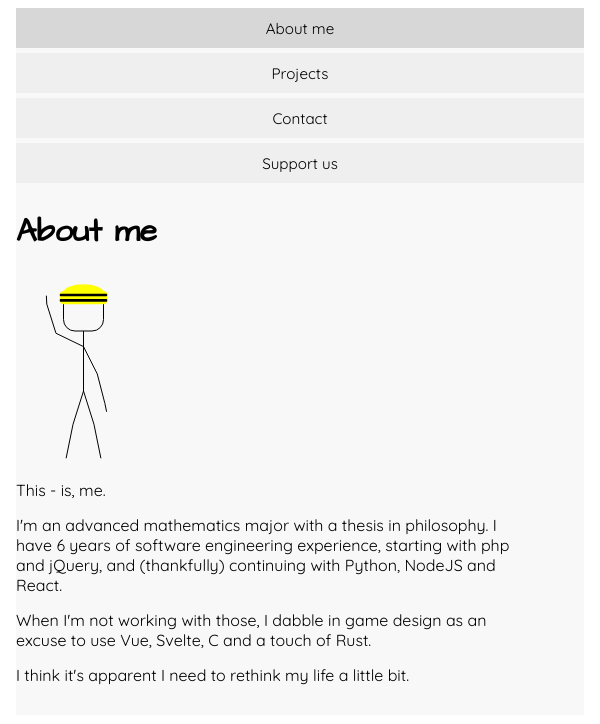
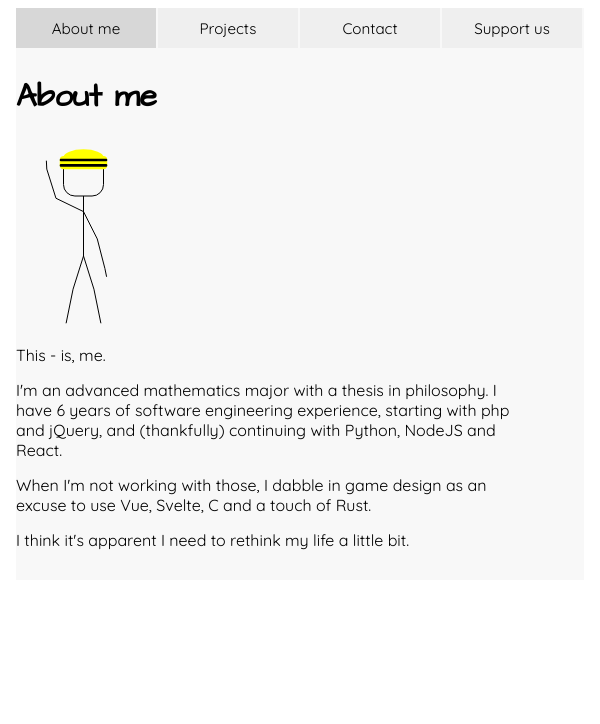
Before and after one commit to mit1mit1/mitchandrachel, a SvelteKit app: page / in a window 600 px wide. Shown: the top 724 px of the page. Built offline with nearby package versions, Linux system fonts and the light colour scheme.

Commit message:
tweak: navbar

```diff
--- a/src/routes/+page.svelte
+++ b/src/routes/+page.svelte
@@ -41,6 +41,12 @@
 		margin: 0;
 		padding: 0;
 	}
+	@media (min-width: 500px) {
+		.navContainer {
+			display: flex;
+    	justify-content: space-evenly;
+		}
+	}
 
 	.navContainer button {
 		margin-right: 2px;
@@ -49,15 +55,10 @@
 		border: none;
 		padding: 8px 12px;
 		min-height: 40px;
-		width: 20%;
+		width: 100%;
 		font-size: 0.95em;
 		font-family: 'Quicksand', sans-serif;
 		cursor: pointer;
-	}
-	@media (max-width: 640px) {
-		.navContainer button {
-			width: 100%;
-		}
 	}
 
 	.navContainer button:hover {
```
